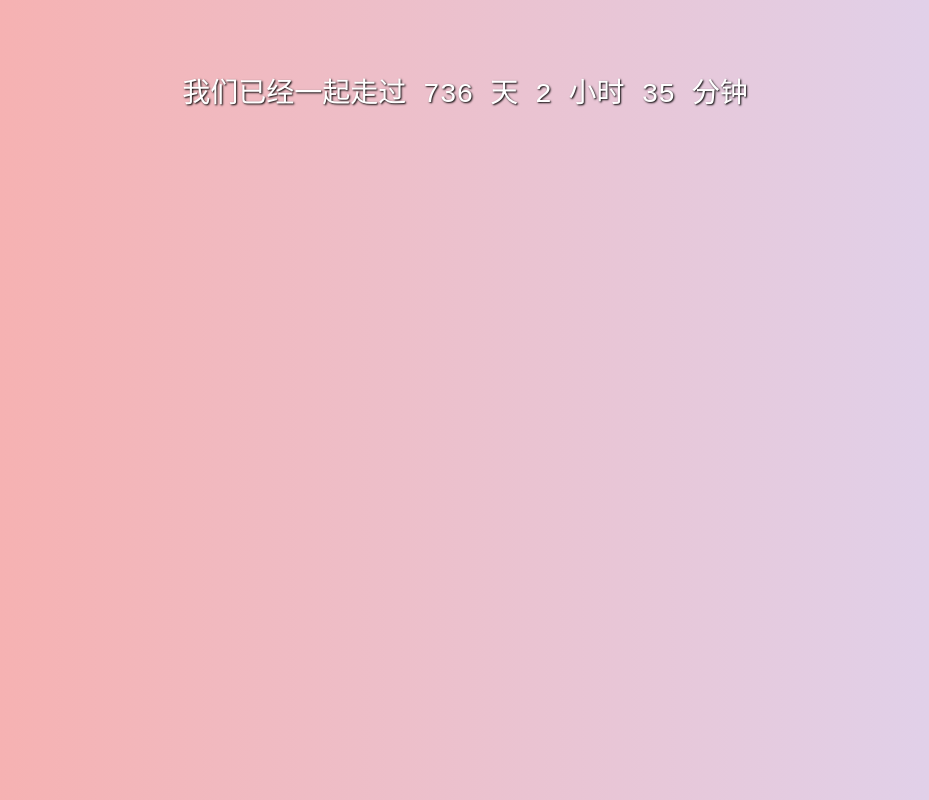
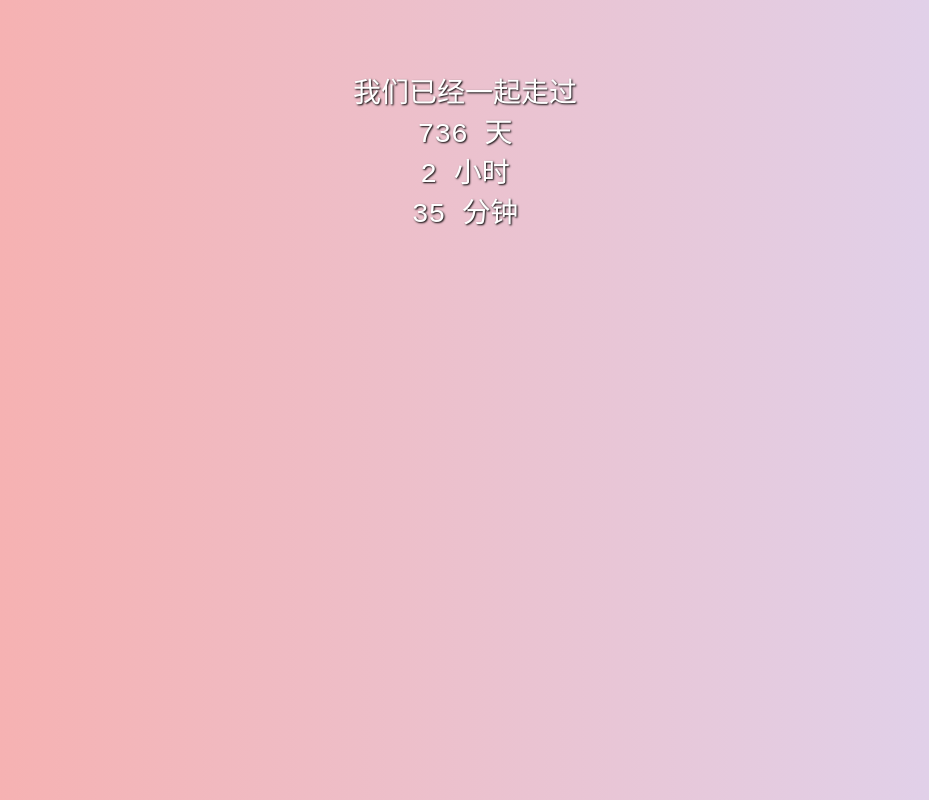
Before and after one commit to StellaratorZ/ddff.github.io, a plain HTML site: page index.html in a window 1280 px wide. Shown: the whole page, without its empty margins (175-1104 px from the left). Drawn offline with Linux system fonts and the light colour scheme.

Commit message:
Update index.html

```diff
--- a/index.html
+++ b/index.html
@@ -56,8 +56,7 @@
       const days = Math.floor(totalHours / 24);
       const hours = totalHours % 24; // 使用取余运算符确保小时数不超过 24
       const minutes = totalMinutes % 60; // 使用取余运算符确保分钟数不超过 60
-
-      document.getElementById('togetherTime').innerText = `我们已经一起走过 ${days} 天 ${hours} 小时 ${minutes} 分钟`;
+  document.getElementById('togetherTime').innerText = `我们已经一起走过 \n${days} 天 \n${hours} 小时 \n${minutes} 分钟`;
     });
   </script>
 </body>
```
